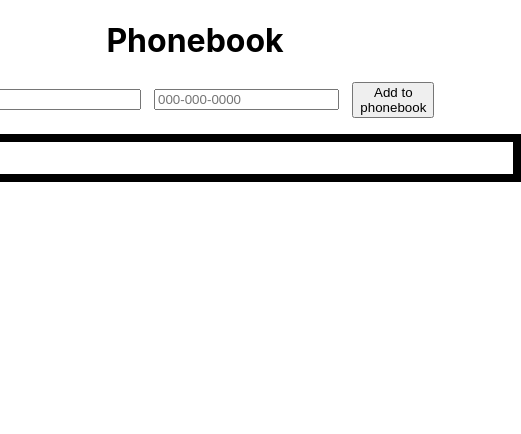
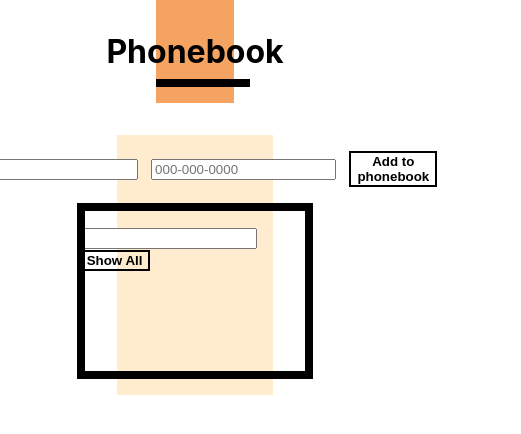
Before and after one commit to R-JG/FSO--Phonebook--Client, a React (Create React App) app: page / in a window 390 px wide. Shown: the top 434 px of the page, 521 px wide, since content can reach past the window. Built offline with nearby package versions, Linux system fonts and the light colour scheme.

Commit message:
Add search input and show all button to either filter the displayed phonebook data or show all of it. Add styling.

```diff
--- a/src/components/App.js
+++ b/src/components/App.js
@@ -1,10 +1,13 @@
 import React, { useState } from 'react';
 import EntryForm from './EntryForm';
+import SearchForm from './SearchForm';
 import Entry from './Entry';
 
 const App = () => {
 
     const [ phonebookData, setPhonebookData ] = useState([]);
+    const [ showAll, setShowAll ] = useState(false);
+    const [ searchInputData, setSearchInputData ] = useState('');
     const [ formData, setFormData ] = useState({
         name: '', phoneNumber: ''
     });
@@ -23,12 +26,33 @@ const App = () => {
         setPhonebookData(phonebookData.concat(formData));
     };
 
+    /*
+    const deleteEntry = phoneNumber => {
+        setPhonebookData(phonebookData.filter(entry =>
+            entry.phoneNumber !== phoneNumber
+        ));
+    };
+    */
+
+    const filterPhonebookData = () => {
+        if (searchInputData === '') return [];
+        return phonebookData.filter(entry =>
+            entry.name.startsWith(searchInputData)
+            || entry.phoneNumber.startsWith(searchInputData));
+    };
+
+    const phonebookDisplayData = (showAll
+        ? phonebookData
+        : filterPhonebookData()
+    );
+
     return (
         <div className='App' >
             <header className='header' >
                 <h1 className='header--title' >Phonebook</h1>
+                <hr className='header--divider' />
             </header>
-            <main>
+            <main className='main-container'>
                 <EntryForm
                     formData={formData}
                     setFormData={setFormData}
@@ -36,7 +60,13 @@ const App = () => {
                     addEntry={addEntry}
                 />
                 <ul className='entry-list' >
-                    {phonebookData.map(entry =>
+                    <SearchForm
+                        showAll={showAll}
+                        setShowAll={setShowAll}
+                        searchInputData={searchInputData}
+                        setSearchInputData={setSearchInputData}
+                    />
+                    {phonebookDisplayData.map(entry =>
                         <Entry
                             key={entry.name + entry.phoneNumber}
                             name={entry.name}
--- a/src/components/EntryForm.js
+++ b/src/components/EntryForm.js
@@ -33,6 +33,7 @@ const EntryForm = ({
 
     const handleFormSubmit = (event) => {
         event.preventDefault();
+        if (formData.name === '' || formData.phoneNumber === '') return;
         addEntry();
         setFormData({
             name: '', phoneNumber: ''
--- /dev/null
+++ b/src/components/SearchForm.js
@@ -0,0 +1,33 @@
+import React from 'react';
+
+const SearchForm = ({
+    showAll,
+    setShowAll,
+    searchInputData,
+    setSearchInputData,
+}) => {
+
+    const handleSearchInput = event => {
+        setSearchInputData(event.target.value);
+    };
+
+    return (
+        <div className='SearchForm' >
+            {!showAll && <input
+                className='input--search'
+                type='text'
+                value={searchInputData}
+                onChange={handleSearchInput}
+            />}
+            <button
+                className={
+                    `button--show-all
+                    ${showAll ? 'button--show-all--active' : ''}`}
+                onClick={() => setShowAll(!showAll)} >
+                Show All
+            </button>
+        </div>
+    );
+};
+
+export default SearchForm;
--- a/src/index.css
+++ b/src/index.css
@@ -7,6 +7,22 @@ body {
   -moz-osx-font-smoothing: grayscale;
 }
 
+button {
+  font-weight: 700;
+  background-color: transparent;
+  border: 0.2em solid black;
+  cursor: pointer;
+}
+
+button:hover {
+  color: sandybrown;
+  border-color: sandybrown;
+}
+
+button:active {
+  filter: brightness(1.25);
+}
+
 .App {
   display: flex;
   flex-direction: column;
@@ -14,7 +30,39 @@ body {
   align-items: center;
 }
 
+.header {
+  background-color: sandybrown;
+  width: 20vw;
+  margin-bottom: 2em;
+  display: flex;
+  flex-direction: column;
+  justify-content: flex-start;
+  align-items: center;
+}
+
+.header--title {
+  margin: 0;
+  margin-top: 1em;
+}
+
+.header--divider {
+  width: 110%;
+  margin-bottom: 1em;
+  border: 0.3em solid black;
+}
+
+.main-container {
+  background-color: blanchedalmond;
+  box-sizing: border-box;
+  width: 40vw;
+  display: flex;
+  flex-direction: column;
+  justify-content: flex-start;
+  align-items: center;
+}
+
 .EntryForm {
+  margin-top: 1em;
   display: flex;
   flex-direction: row;
   justify-content: space-evenly;
@@ -33,19 +81,41 @@ body {
   margin-inline: 0.5em;
 }
 
+.button--show-all {
+  margin-left: 0.5em;
+}
+
+.button--show-all--active {
+  background-color: sandybrown;
+}
+
+.button--show-all--active:hover {
+  color: black;
+  border-color: black;
+}
+
+.SearchForm {
+  margin-top: 1em;
+  margin-inline: 1em;
+  align-self: flex-end;
+}
+
 .entry-list {
+  min-height: 10em;
+  max-height: 25em;
   width: 100%;
   padding-inline: 2em;
-  padding-top: 2em;
   border: 0.5em solid black;
   display: flex;
   flex-direction: column;
   justify-content: flex-start;
   align-items: flex-start;
+  overflow: scroll;
 }
 
 .Entry {
   margin-bottom: 2em;
+  margin-left: 2em;
 }
 
 .entry--name {
```
